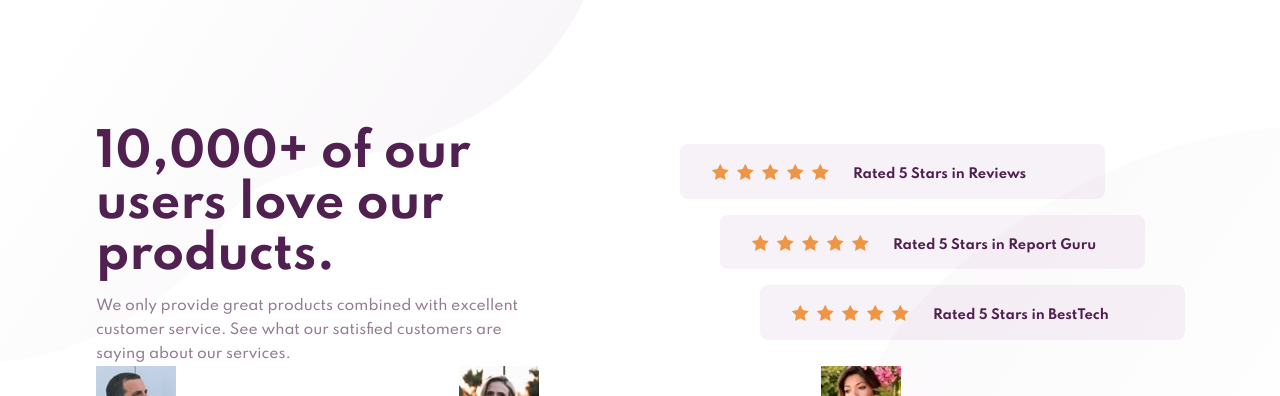
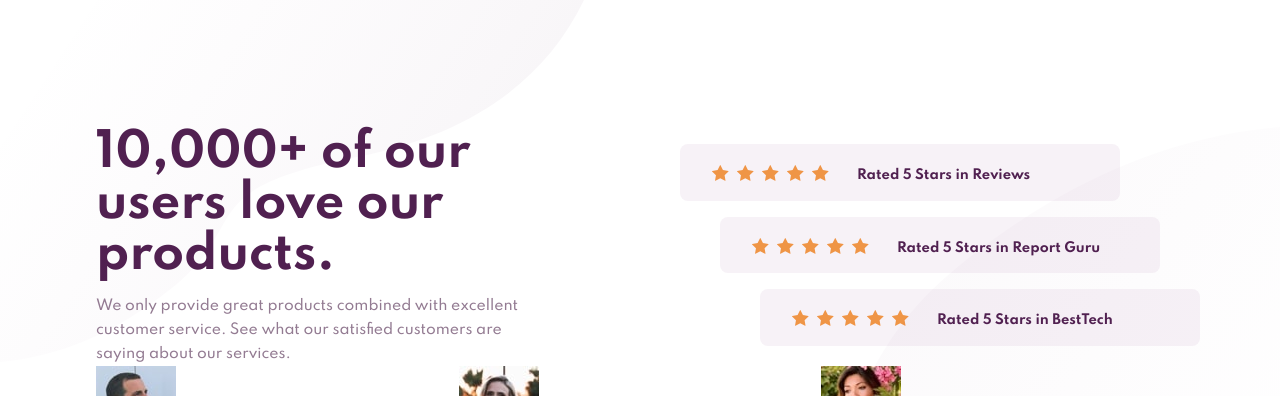
Before and after one commit to AlMon/social-proof-section, a Next.js app: page / in a window 1280 px wide. Shown: the top 396 px of the page. Built offline with nearby package versions, Linux system fonts and the light colour scheme.

Commit message:
Minos review style fixes

```diff
--- a/components/Review.js
+++ b/components/Review.js
@@ -5,10 +5,15 @@ function Review(props) {
         {Array(props.stars)
           .fill()
           .map((v, i) => (
-            <img src='/icon-star.svg' alt='star' className='inline mx-1' />
+            <img
+              src='/icon-star.svg'
+              alt='star'
+              className='inline mx-1'
+              key={i}
+            />
           ))}
       </span>
-      <span className='text-[#502050] text-[13px] mt-[7px] ml-5'>
+      <span className='text-[#502050] text-[13px] mt-[7px] ml-6'>
         Rated {props.stars} Stars in {props.publication}
       </span>
     </div>
--- a/styles/globals.css
+++ b/styles/globals.css
@@ -6,6 +6,10 @@
 
 @layer components {
   .review {
-    @apply flex items-center my-4 py-[14px] px-7 bg-[#f7f2f7] text-white font-semibold rounded-lg w-[425px];
+    @apply flex items-center my-4 py-[15px] px-7 bg-[#f7f2f7] text-white font-semibold rounded-lg w-[440px];
+  }
+
+  .testimonial {
+    @apply;
   }
 }
```
